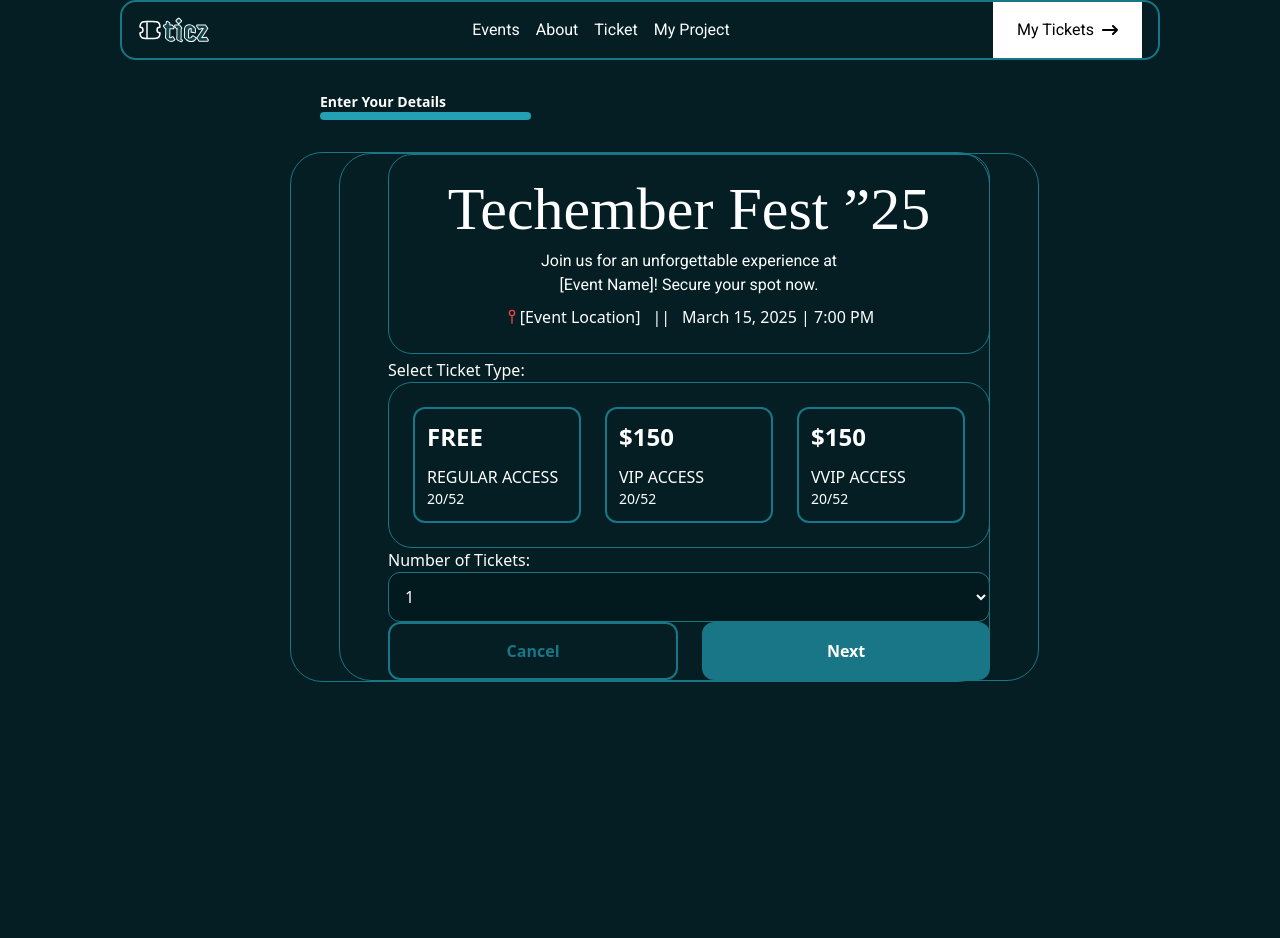
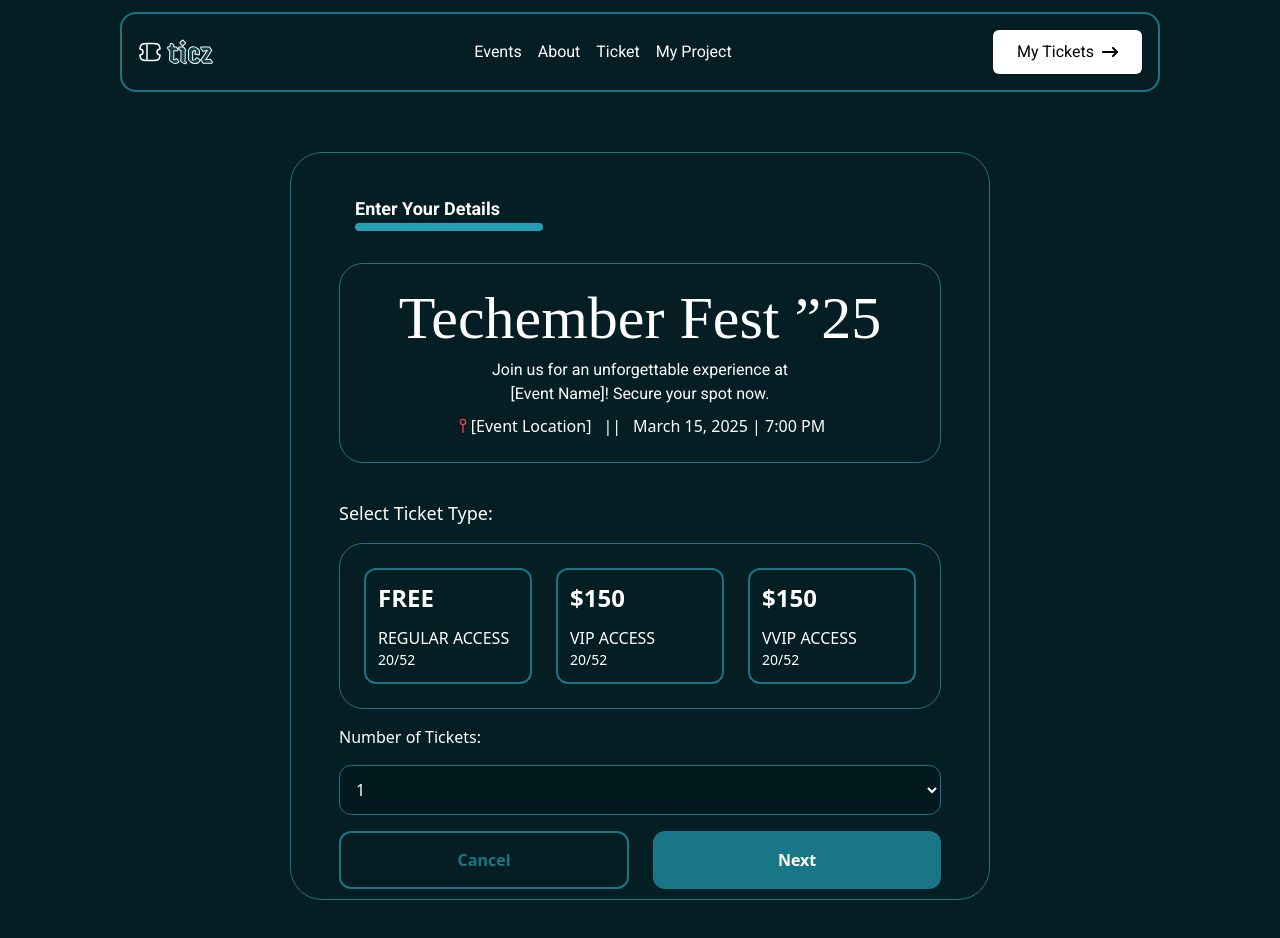
Before and after one commit to Yetty2020/Ticket-generator, a React (Vite) app: page / in a window 1280 px wide. Shown: the top 938 px of the page. Before the commit the page ends 800 px from the top, so only its background shows below. Built offline with nearby package versions, Linux system fonts and the light colour scheme; a web font is replaced by a local one.

Commit message:
AttendeeDetails change

```diff
--- a/src/App.jsx
+++ b/src/App.jsx
@@ -1,5 +1,5 @@
 import { BrowserRouter, Routes, Route } from "react-router-dom";
-import ProgressBar from "./components/Fixed/ProgressBar.jsx";
+// import ProgressBar from "./components/Fixed/ProgressBar.jsx";
 import Navbar from "./components/Fixed/Navbar.jsx";
 import TicketSelectionHero from "./components/TicketSelection/Hero.jsx";
 import AttendeeDetailsHero from "./components/AttendeeDetails/Hero.jsx";
@@ -12,7 +12,7 @@ export default function App() {
 
 
       <BrowserRouter>
-      <ProgressBar />
+      {/* <ProgressBar /> */}
         <Routes>
           <Route path="/" element={<TicketSelectionHero />} />
           <Route
--- a/src/components/AttendeeDetails/DisplayImage.jsx
+++ b/src/components/AttendeeDetails/DisplayImage.jsx
@@ -1,19 +1 @@
-import { Image } from 'cloudinary-react';
-
-const DisplayImage = () => {
-  // Get the stored publicId from localStorage
-  const imageId = localStorage.getItem('imagePublicId');
-
-  return (
-    <div>
-      <Image
-        cloudName="your_cloud_name"
-        publicId={imageId}
-        width="200"
-        crop="scale"
-      />
-    </div>
-  );
-};
-
-export default DisplayImage;
+rfc
--- a/src/components/AttendeeDetails/Hero.jsx
+++ b/src/components/AttendeeDetails/Hero.jsx
@@ -1,21 +1,26 @@
 import UploadPicture from "./UploadPicture"
 import FormInput from "./FormInput"
+import ProgressBar from "../Fixed/ProgressBar"
+
 
 
 
 
 export default function Hero() {
   return (
+    <div className="px-[20px] py-[48px]">
     <div className="flex flex-col  lg:w-[700px] m-auto border-border-color border rounded-[32px] lg:px-[48px]  ">
-    <div className="flex flex-col  lg:w-[700px] m-auto border-border-color border rounded-[32px] lg:px-[48px]  ">
+    <ProgressBar/>
+
     <UploadPicture/>
 
     <FormInput/>
-    </div>
+
 
 
 
 
     </div>
+    </div>
   )
 }
--- a/src/components/AttendeeDetails/UploadPicture.jsx
+++ b/src/components/AttendeeDetails/UploadPicture.jsx
@@ -44,7 +44,7 @@ const ImageUpload = () => {
 };
 
   return (
-    <div className="relative w-[300px] h-[300px] border-2 border-dashed border-gray-300 rounded-lg overflow-hidden">
+    <div className="relative w-[300px] h-[300px] border-2 border-dashed border-gray-300 rounded-lg overflow-hidden mb-4">
       <input
         type="file"
         accept="image/*"
@@ -83,6 +83,7 @@ const ImageUpload = () => {
             htmlFor="imageInput"
             className="absolute inset-0 bg-black bg-opacity-50 flex items-center justify-center opacity-0 group-hover:opacity-100 transition-opacity cursor-pointer"
           >
+
             <span className="text-white">Upload your picture</span>
           </label>
         </div>
--- a/src/components/Fixed/Navbar.jsx
+++ b/src/components/Fixed/Navbar.jsx
@@ -5,21 +5,21 @@ import logo from "../../../public/images/logo.svg"
 
 export default function Navbar() {
   return (
-    <div className="lg:px-[120px] px-[12px] ">
+    <div className="lg:px-[120px] px-[20px] py-[12px] ">
 
-        <div className="flex justify-between items-center px-[16px] border-2 border-border-color border-solid rounded-[16px] text-white font-Roboto ">
+        <div className="flex justify-between items-center px-[16px] py-[16px] border-2 border-border-color border-solid rounded-[16px] text-white font-Roboto ">
 
-   <div className="flex">
+   <div className="flex items-center gap-1">
    <img src={logo} alt="" />
    <img src={two} alt="" />
    </div>
    <div className="lg:flex gap-[16px] hidden">
        <a href="/">Events</a>
-       <a href="">About</a>
-       <a href="">Ticket</a>
-       <a href="">My Project</a>
+       <a href="/">About</a>
+       <a href="/">Ticket</a>
+       <a href="/">My Project</a>
    </div>
-   <button className="flex items-center gap-[8px] px-[24px] py-[16px] bg-white text-black">
+   <button className="flex items-center gap-[8px] px-[24px] py-[10px] bg-white text-black rounded-md">
        <a type="button" className="">My Tickets</a>
        <FaArrowRightLong/>
    </button>
--- a/src/components/Fixed/ProgressBar.jsx
+++ b/src/components/Fixed/ProgressBar.jsx
@@ -21,7 +21,7 @@ const ProgressBar = () => {
       case '/':
         return 'Enter Your Details';
       case '/AttendeeDetails/Hero':
-        return 'Choose Your Ticket';
+        return 'Attendee Details';
       case '/TicketReady/Hero':
         return 'Get Your Ticket';
       default:
@@ -47,7 +47,7 @@ const ProgressBar = () => {
             >
 
               {location.pathname === step.path && (
-                <span className="text-sm whitespace-nowrap">{step.label}</span>
+                <span className="text-lg whitespace-nowrap font-Roboto">{step.label}</span>
 
               )}
             </div>
--- a/src/components/TicketReady/Hero.jsx
+++ b/src/components/TicketReady/Hero.jsx
@@ -6,7 +6,7 @@ export default function Hero() {
 
 
   return (
-    <div className="">
+    <div className="px-[20px] py-[48px]">
 
     <TicketShape/>
     <FooterButtons />
--- a/src/components/TicketSelection/EventDetails.jsx
+++ b/src/components/TicketSelection/EventDetails.jsx
@@ -2,7 +2,7 @@ import { GrLocationPin } from "react-icons/gr";
 
 export default function EventDetails() {
   return (
-    <section className="flex flex-col items-center justify-content border border-border-color rounded-[24px] text-white py-[16px] lg:py-[24px]">
+    <section className="flex flex-col items-center justify-content border border-border-color rounded-[24px] text-white py-[16px] lg:py-[24px] mb-4 ">
 
 
     <div className="flex flex-col items-center justify-content px-[24px] gap-[10px]">
--- a/src/components/TicketSelection/Hero.jsx
+++ b/src/components/TicketSelection/Hero.jsx
@@ -4,14 +4,18 @@ import TicketType from './TicketType.jsx'
 import TicketNumber from './TicketNumber.jsx'
 import FooterButtons from './FooterButtons.jsx'
 
+import ProgressBar from '../Fixed/ProgressBar.jsx'
+
 
 
 
 export default function Hero() {
   return (
-    <div className="flex flex-col  lg:w-[700px] m-auto border-border-color border rounded-[32px] lg:px-[48px]  ">
+    <div className="px-[20px] py-[48px]">
+    <div className="flex flex-col  lg:w-[700px] m-auto border-border-color border rounded-[32px] lg:px-[48px] px-[12px] py-[10px] ">
+    <ProgressBar/>
 
-    <div className="flex flex-col  lg:w-[700px] m-auto border-border-color border rounded-[32px] lg:px-[48px]  " >
+
 
     <EventDetails/>
     <TicketType/>
@@ -21,6 +25,8 @@ export default function Hero() {
 
 
 
+
+
     </div>
   )
 }
--- a/src/components/TicketSelection/TicketNumber.jsx
+++ b/src/components/TicketSelection/TicketNumber.jsx
@@ -7,7 +7,7 @@ export default function TicketNumber() {
     setSelected(event.target.value);
   };
   return (
-    <section className="flex flex-col text-white">
+    <section className="flex flex-col text-white gap-4 mb-4">
       <h4 className= "self-start text-base">Number of Tickets:</h4>
       <div className=" ">
         <select value={selected} onChange={handleChange} className="w-full bg-primary-color p-[12px] rounded-[12px] border border-border-color">
--- a/src/components/TicketSelection/TicketType.jsx
+++ b/src/components/TicketSelection/TicketType.jsx
@@ -6,9 +6,9 @@ export default function TicketType() {
   }
 
   return (
-   <section className="flex flex-col lg:items-center text-white">
+   <section className="flex flex-col lg:items-center text-white gap-4 mb-4">
    <div className="w-full h-1 rounded-sm"></div>
-    <h4 className="self-start text-base">Select Ticket Type:</h4>
+    <h4 className="self-start text-lg">Select Ticket Type:</h4>
     <div className="flex flex-col lg:flex-row lg:justify-between lg:w-full border rounded-[24px] border-border-color lg:p-[24px] lg:flex-start gap-6 p-[16px]">{TicketTypeDetails.map((item, index)=>(
         <button
           type="button"
```
